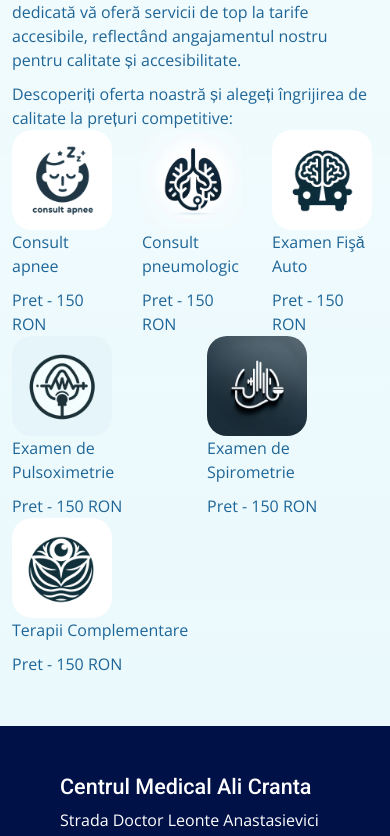
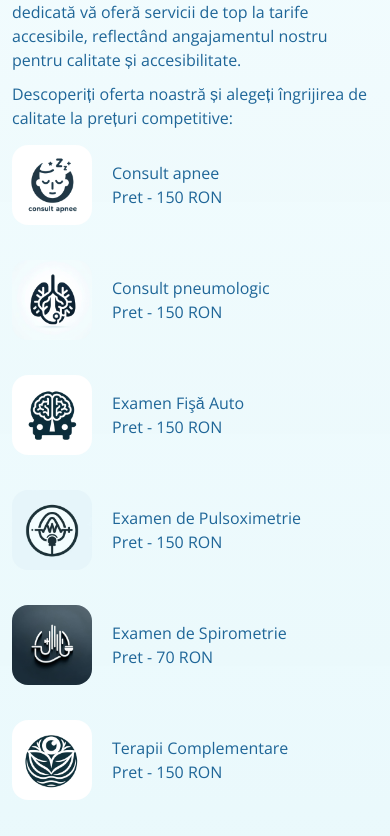
Before and after one commit to mihai-gabriel1/reactjs-medical-website, a React (Create React App) app: page /prices in a window 390 px wide. Shown: the part 844-1680 px from the top of the page. Built offline with nearby package versions, Linux system fonts and the light colour scheme.

Commit message:
prices section update

```diff
--- a/src/App.css
+++ b/src/App.css
@@ -548,9 +548,34 @@ p {
 .price-service p {
   margin-bottom: 0 !important;
 }
+
+.col.price-service {
+  display: flex;
+  align-items: center;
+  gap: 20px;
+  margin-top: 15px;
+}
+
+.price-service-amount-wrapper {
+  display: flex;
+  flex-direction: column;
+}
+
+.price-service-amount-wrapper .price-service-amount {
+  margin-top: 0;
+}
+
 /* Prices section ends */
 
 /* Media Queries */
+@media screen and (min-width: 767px) {
+  .services-prices-info {
+    display: grid;
+    grid-template-columns: repeat(auto-fit, minmax(320px, 1fr));
+    gap: 20px;
+  }
+}
+
 @media screen and (max-width: 991px) {
   .navbar-nav .nav-item a {
     padding: 2px;
@@ -595,6 +620,16 @@ p {
 
   p {
     font-size: 18px !important;
+  }
+}
+
+@media screen and (max-width: 767px) {
+  .price-service-img {
+    max-width: 80px;
+  }
+
+  .price-service-amount {
+    margin-top: 0 !important;
   }
 }
 
@@ -650,6 +685,14 @@ p {
   }
 }
 
+@media screen and (max-width: 510px) {
+  .services-prices-info {
+    display: grid;
+    grid-template-columns: repeat(auto-fit, minmax(320px, 1fr));
+    gap: 20px;
+  }
+}
+
 @media (max-width: 420px) {
   iframe {
     width: 200px;
--- a/src/Components/Prices.js
+++ b/src/Components/Prices.js
@@ -76,7 +76,7 @@ const Prices = () => {
           />
           <div className="price-service-amount-wrapper">
             <p className="prices-service-title">Examen de Spirometrie</p>
-            <p className="price-service-amount">Pret - 150 RON</p>
+            <p className="price-service-amount">Pret - 70 RON</p>
           </div>
         </div>
         <div className="col price-service">
```
